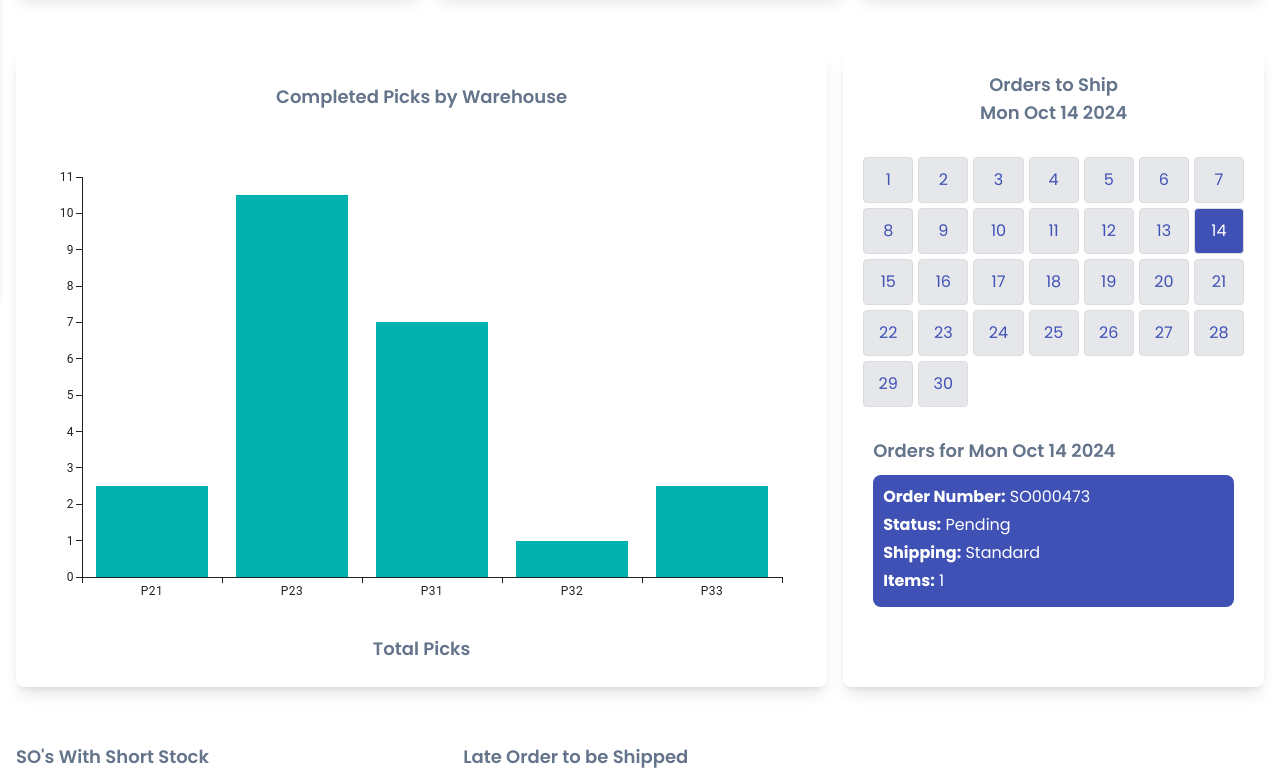
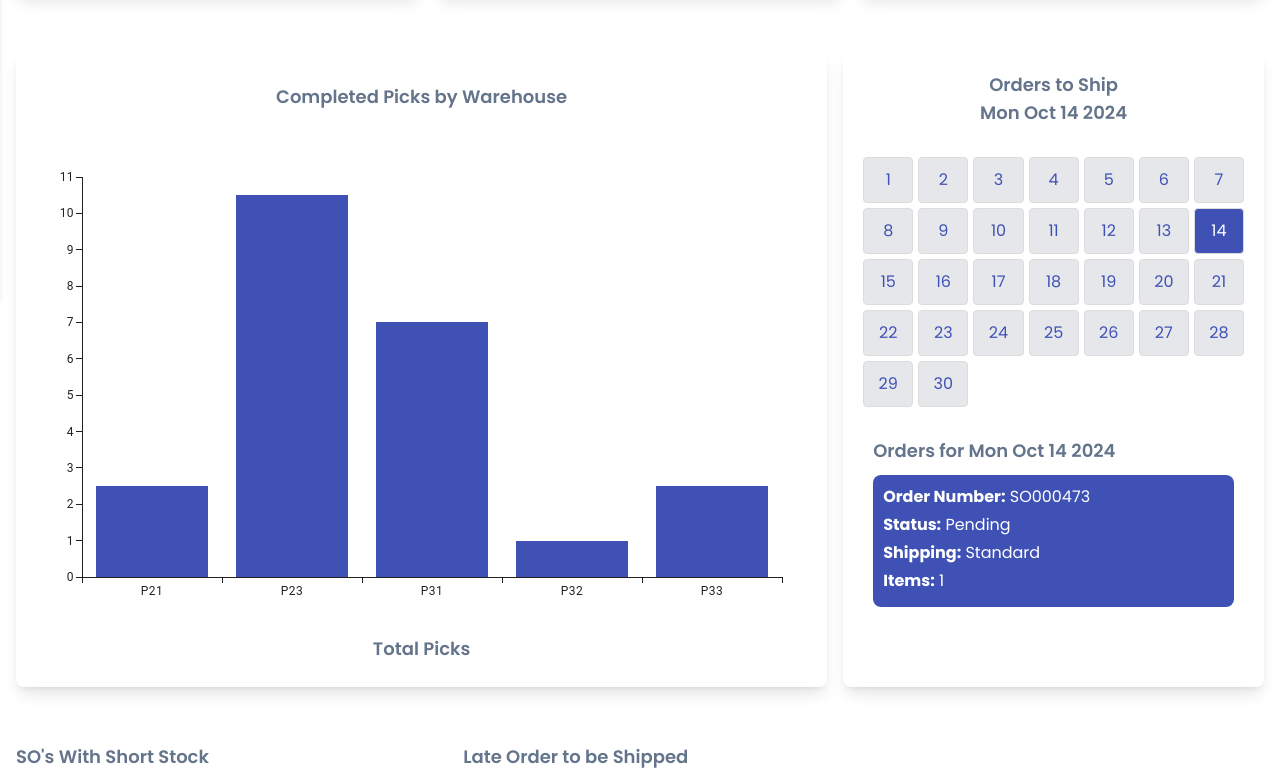
Before and after one commit to Altamashs/Dashboard, a Next.js app: page / in a window 1280 px wide. Shown: the part 500-1277 px from the top of the page. Built offline with nearby package versions, Linux system fonts and the light colour scheme.

Commit message:
change color

```diff
--- a/src/app/components/Bargraph/bargraph.js
+++ b/src/app/components/Bargraph/bargraph.js
@@ -17,6 +17,7 @@ export default function Bargraph() {
             series={[{ data: [2.5, 10.5, 7, 1, 2.5] }]}
             width={800}
             height={500}
+            colors={['#3f51b5']}
             />
 
             <div className='text-center text-lg text-textColor dark:text-white font-semibold pb-2  mt-2'>
```
